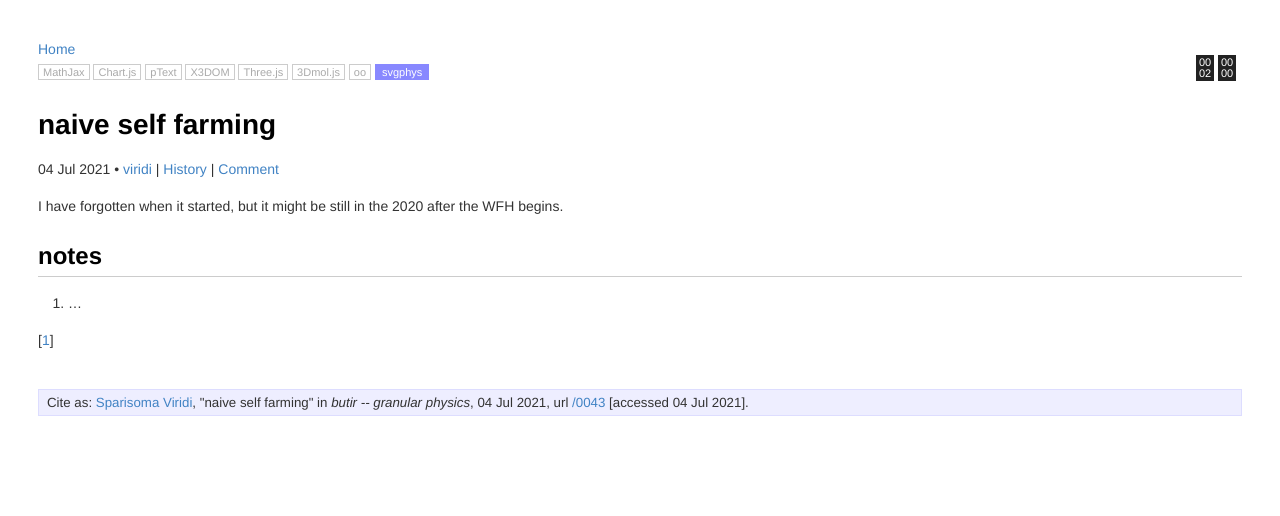
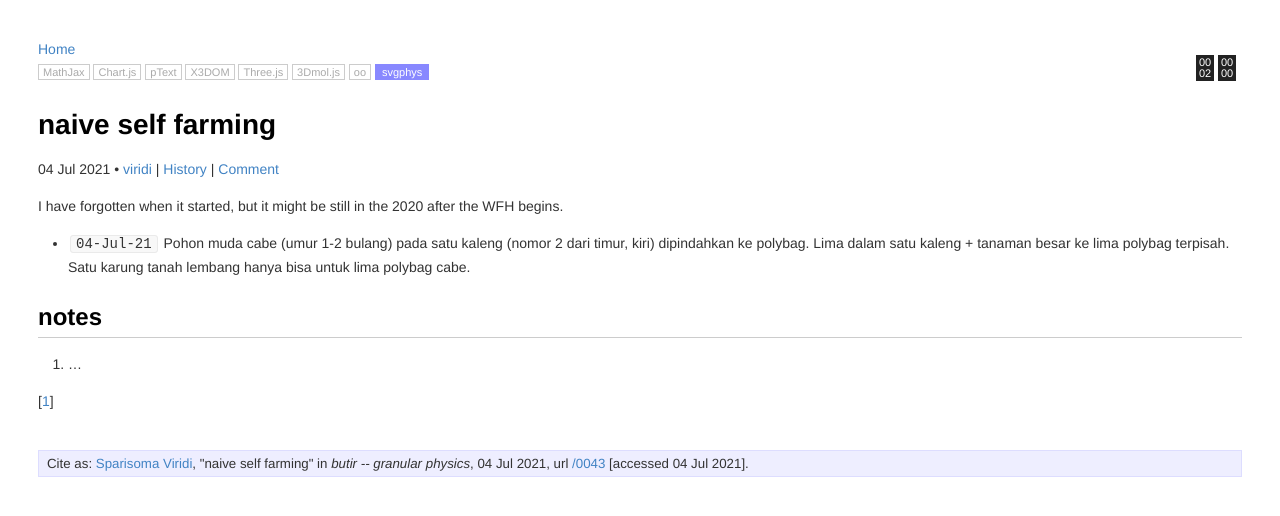
Before and after one commit to dudung/butir, a Jekyll site: the page built from _posts/0/04/2021-07-04-naive-self-farming.md, in a window 1280 px wide. Shown: the top 516 px of the page. Built offline with Jekyll 4.4.1, drawn with Linux system fonts in a browser that asks for light colours.

Commit message:
progress +1

```diff
--- a/_posts/0/04/2021-07-04-naive-self-farming.md
+++ b/_posts/0/04/2021-07-04-naive-self-farming.md
@@ -21,6 +21,8 @@ nodes: ['0000', '0002']
 ---
 I have forgotten when it started, but it might be still in the 2020 after the WFH begins.
 
++ `04-Jul-21` Pohon muda cabe (umur 1-2 bulang) pada satu kaleng (nomor 2 dari timur, kiri) dipindahkan ke polybag. Lima dalam satu kaleng + tanaman besar ke lima polybag terpisah. Satu karung tanah lembang hanya bisa untuk lima polybag cabe.
+
 
 ## notes
 1. <a name="r01"></a>...
```
